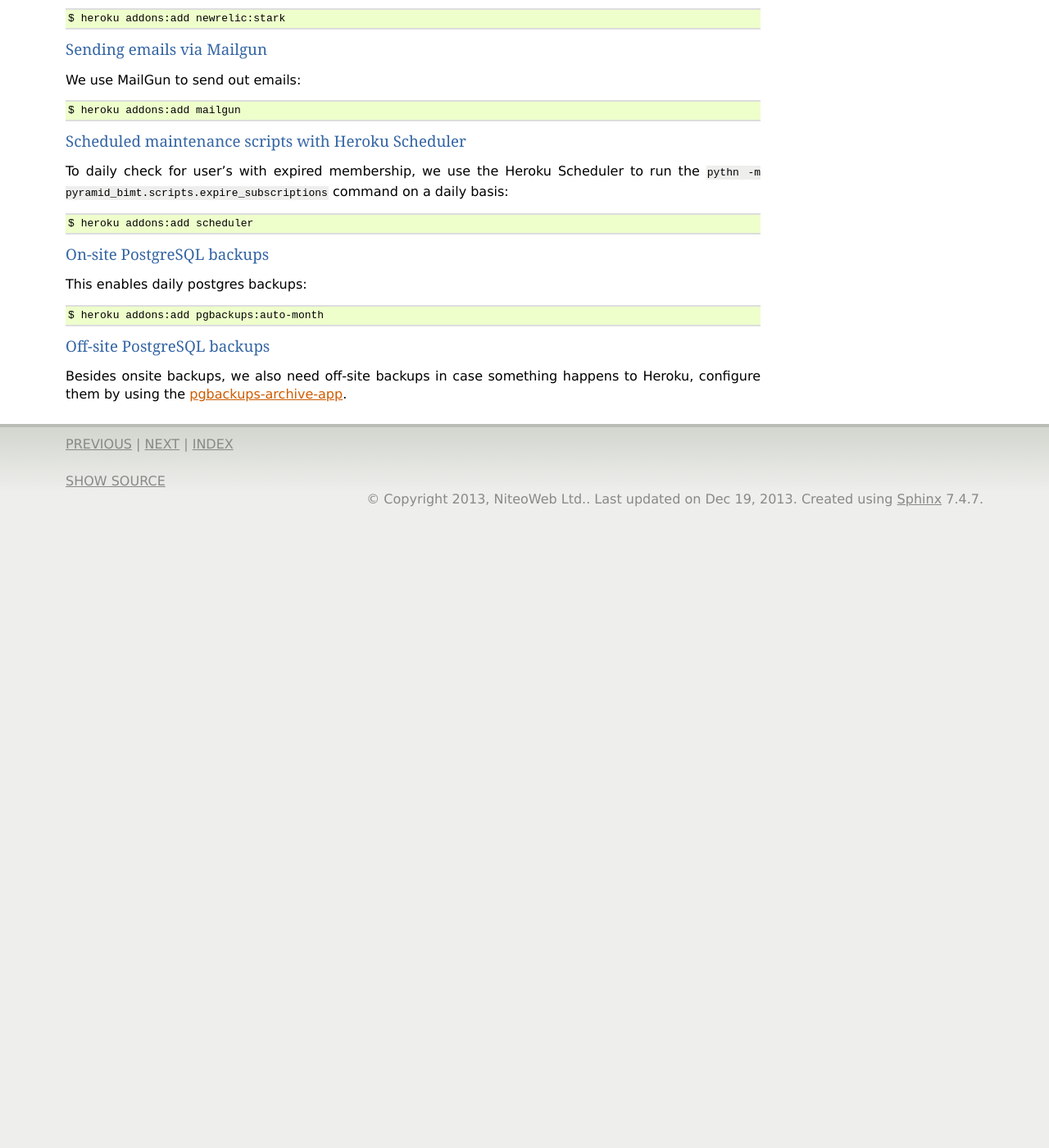
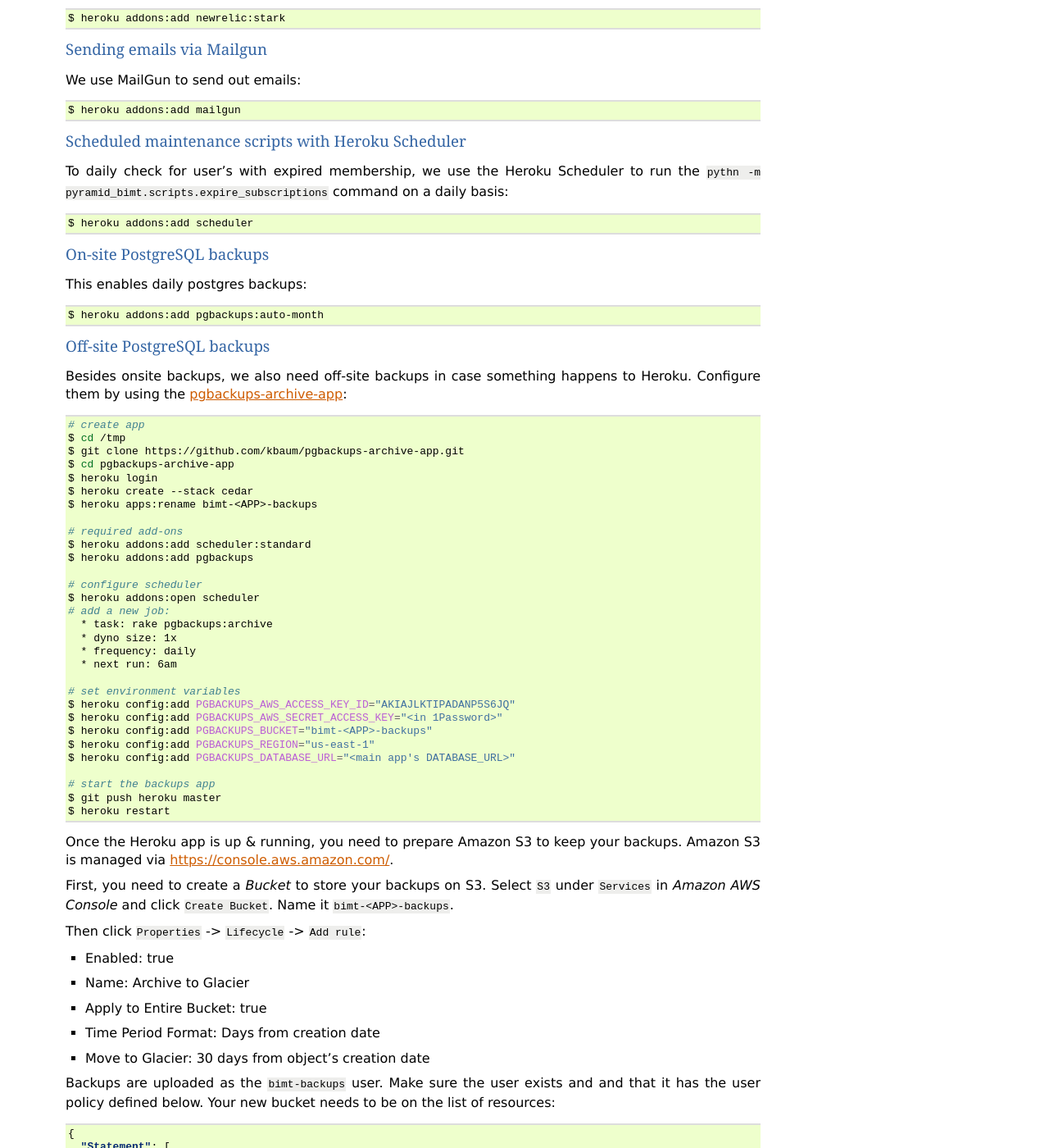
Before and after one commit to persho/pyramid_bimt, a Sphinx documentation site: the page built from docs/deploy.rst, in a window 1280 px wide and 1400 px high, scrolled down 2335 px. Shown: the whole window at 82% size. Built offline with Sphinx 7.4.7, drawn with Linux system fonts in a browser that asks for light colours; before the commit the page ends 2965 px from its top, so only the background shows below that; some of the changed text lies outside the part shown.

Commit message:
document how we do off-site backups

```diff
--- a/docs/deploy.rst
+++ b/docs/deploy.rst
@@ -204,5 +204,83 @@
 """""""""""""""""""""""""""
 
 Besides onsite backups, we also need off-site backups in case something
-happens to Heroku, configure them by using the `pgbackups-archive-app
-<https://github.com/kbaum/pgbackups-archive-app>`_.
+happens to Heroku. Configure them by using the `pgbackups-archive-app
+<https://github.com/kbaum/pgbackups-archive-app>`_:
+
+.. code-block:: bash
+
+    # create app
+    $ cd /tmp
+    $ git clone https://github.com/kbaum/pgbackups-archive-app.git
+    $ cd pgbackups-archive-app
+    $ heroku login
+    $ heroku create --stack cedar
+    $ heroku apps:rename bimt-<APP>-backups
+
+    # required add-ons
+    $ heroku addons:add scheduler:standard
+    $ heroku addons:add pgbackups
+
+    # configure scheduler
+    $ heroku addons:open scheduler
+    # add a new job:
+      * task: rake pgbackups:archive
+      * dyno size: 1x
+      * frequency: daily
+      * next run: 6am
+
+    # set environment variables
+    $ heroku config:add PGBACKUPS_AWS_ACCESS_KEY_ID="AKIAJLKTIPADANP5S6JQ"
+    $ heroku config:add PGBACKUPS_AWS_SECRET_ACCESS_KEY="<in 1Password>"
+    $ heroku config:add PGBACKUPS_BUCKET="bimt-<APP>-backups"
+    $ heroku config:add PGBACKUPS_REGION="us-east-1"
+    $ heroku config:add PGBACKUPS_DATABASE_URL="<main app's DATABASE_URL>"
+
+    # start the backups app
+    $ git push heroku master
+    $ heroku restart
+
+Once the Heroku app is up & running, you need to prepare Amazon S3 to keep your
+backups. Amazon S3 is managed via https://console.aws.amazon.com/.
+
+First, you need to create a `Bucket` to store your backups on S3. Select ``S3``
+under ``Services`` in `Amazon AWS Console` and click ``Create Bucket``. Name
+it ``bimt-<APP>-backups``.
+
+Then click ``Properties`` -> ``Lifecycle`` -> ``Add rule``:
+
+* Enabled: true
+* Name: Archive to Glacier
+* Apply to Entire Bucket: true
+* Time Period Format: Days from creation date
+* Move to Glacier: 30 days from object's creation date
+
+Backups are uploaded as the ``bimt-backups`` user. Make sure the user exists
+and and that it has the user policy defined below. Your new bucket needs to
+be on the list of resources:
+
+.. code-block:: json
+
+    {
+      "Statement": [
+        {
+          "Effect": "Allow",
+          "Action": "s3:ListAllMyBuckets",
+          "Resource": "arn:aws:s3:::*"
+        },
+        {
+          "Effect": "Allow",
+          "Action": [
+            "s3:ListBucket",
+            "s3:ListObject",
+            "s3:PutObject"
+          ],
+          "Resource": [
+            "arn:aws:s3:::bimt-<APP1>-backups",
+            "arn:aws:s3:::bimt-<APP1>-backups/*",
+            "arn:aws:s3:::bimt-<APP2>-backups",
+            "arn:aws:s3:::bimt-<APP2>-backups/*"
+          ]
+        }
+      ]
+    }
```
